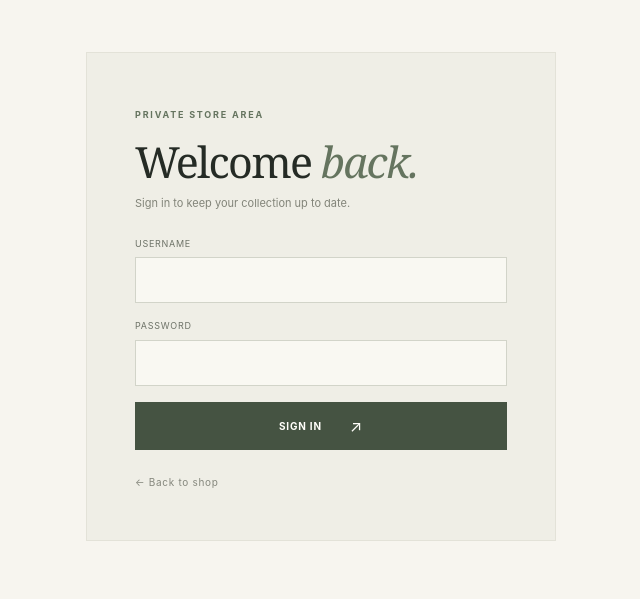
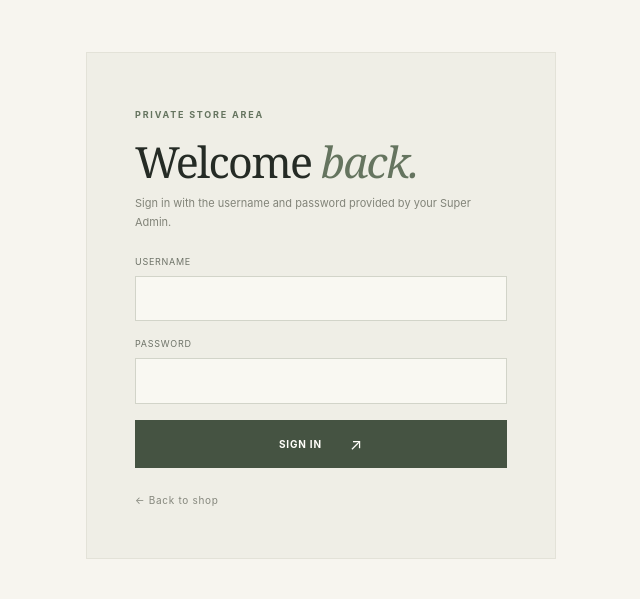
Before and after one commit to nizzzu666/testrepo, a Flask app: page /login in a window 1280 px wide. Shown: the part 137-736 px from the top of the page, without its empty margins (319-959 px from the left). Run offline with Flask 3, Linux system fonts and the light colour scheme; some libraries are stand-ins or nearby versions.

Commit message:
Add role-based store portal: templates/login.html

```diff
--- a/templates/login.html
+++ b/templates/login.html
@@ -1,4 +1,4 @@
 {% extends 'base.html' %}
-{% block title %}Store admin sign in — Aurel & Thread{% endblock %}
-{% block content %}<section class="auth-page section-pad"><div class="auth-card reveal"><span class="eyebrow">PRIVATE STORE AREA</span><h1>Welcome <em>back.</em></h1><p>Sign in to keep your collection up to date.</p>
-<form method="post" action="{{ url_for('admin_login_post') }}" class="form-stack"><input type="hidden" name="csrf_token" value="{{ csrf_token() }}"><label>Username<input name="username" type="text" autocomplete="username" maxlength="80" required></label><label>Password<input name="password" type="password" autocomplete="current-password" maxlength="256" required></label><button class="button button-dark button-wide" type="submit">Sign in <span>↗</span></button></form><a class="back-link" href="{{ url_for('home') }}">← Back to shop</a></div></section>{% endblock %}
+{% block title %}Staff sign in — Aurel & Thread{% endblock %}
+{% block content %}<section class="auth-page section-pad"><div class="auth-card reveal"><span class="eyebrow">PRIVATE STORE AREA</span><h1>Welcome <em>back.</em></h1><p>Sign in with the username and password provided by your Super Admin.</p>
+<form method="post" action="{{ url_for('login_post') }}" class="form-stack"><input type="hidden" name="csrf_token" value="{{ csrf_token() }}"><label>Username<input name="username" type="text" autocomplete="username" maxlength="80" required></label><label>Password<input name="password" type="password" autocomplete="current-password" maxlength="256" required></label><button class="button button-dark button-wide" type="submit">Sign in <span>↗</span></button></form><a class="back-link" href="{{ url_for('home') }}">← Back to shop</a></div></section>{% endblock %}
```
